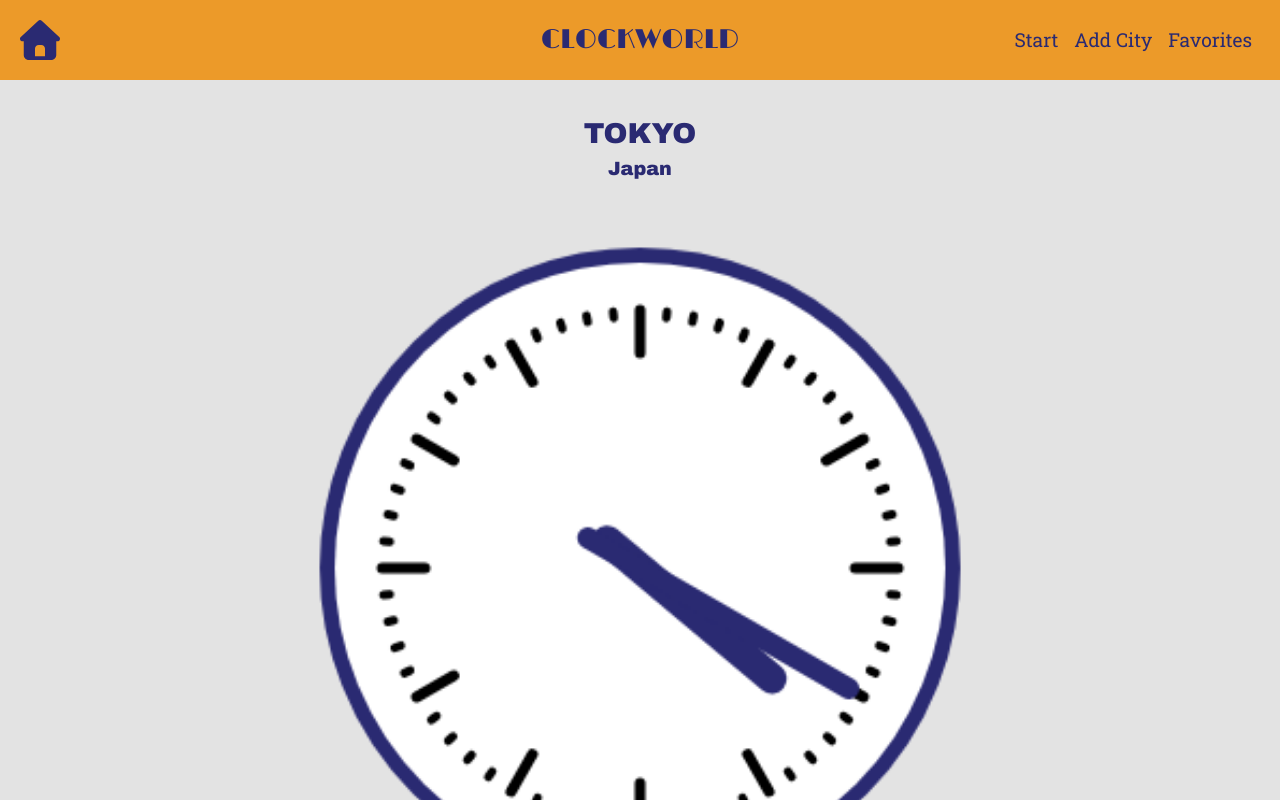
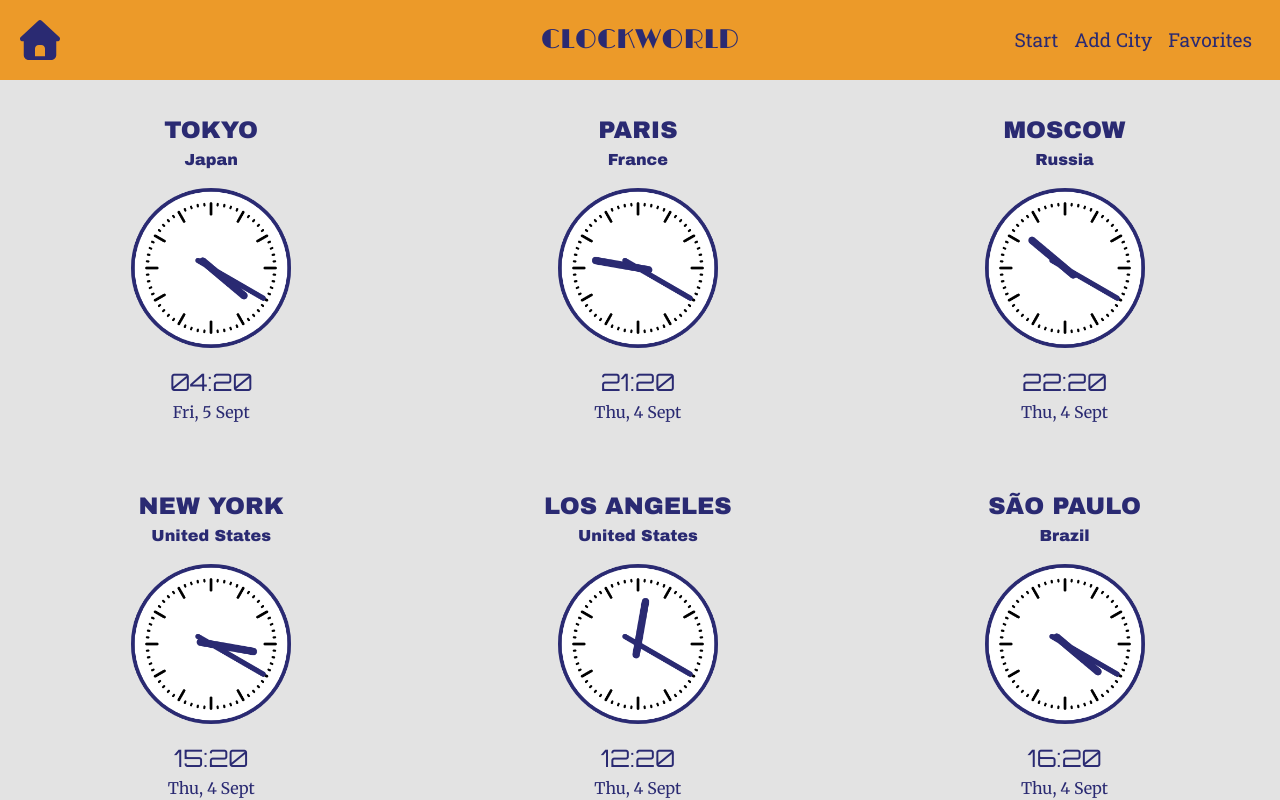
Before and after one commit to Bobbyloo89/CLOCKWORLD, a React (Vite) app: page / in a window 1280 px wide. Shown: the top 800 px of the page. Built offline with nearby package versions, Linux system fonts and the light colour scheme.

Commit message:
Added styling for Home- and Favorites-page in desktop-mode

```diff
--- a/src/index.css
+++ b/src/index.css
@@ -334,7 +334,8 @@ footer {
   padding-top: 4svh;
   padding-bottom: 4svh;
 }
-.city-details-wrapper h2, h3 {
+.city-details-wrapper h2,
+h3 {
   font-family: "Archivo Black", sans-serif;
   font-weight: 400;
   font-style: normal;
@@ -435,4 +436,29 @@ footer {
   #header-menu a:hover {
     background: #009ffd;
   }
+  .home-wrapper,
+  .favorites-wrapper {
+    display: grid;
+    grid-template-columns: 1fr;
+    grid-template-columns: repeat(3, 1fr);
+    align-items: start;
+  }
+  /* ############### STYLING FOR CITYCARDS ############### */
+
+  .city-card-wrapper {
+    width: 33svw;
+    padding-top: 4svh;
+    padding-bottom: 4svh;
+  }
+  .city-card-wrapper h3 {
+    font-size: 1.5rem;
+  }
+  .city-card-wrapper h4 {
+    font-size: 1rem;
+  }
+  .home-wrapper .clock-container,
+  .favorites-wrapper .clock-container {
+    width: 15svw;
+    height: 15svw;
+  }
 }
--- a/src/pages/Favorites.tsx
+++ b/src/pages/Favorites.tsx
@@ -3,7 +3,6 @@ import type { CityEntry } from "../types";
 import { loadUserCities } from "../utils/storage";
 import CityCard from "../components/city/CityCard";
 import { useNavigate } from "react-router-dom";
-
 
 export default function Favorites() {
   const [list, setList] = useState<CityEntry[]>([]);
@@ -18,18 +17,32 @@ export default function Favorites() {
   if (favorites.length === 0) {
     return (
       <main>
-        <p>No favorites yet.</p>
-        <button type="button" onClick={() => navigate("/add")}>Add City</button>
+        <div className="favorites-wrapper">
+          <p>No favorites yet.</p>
+          <button type="button" onClick={() => navigate("/add")}>
+            Add City
+          </button>
+        </div>
       </main>
     );
   }
 
   return (
     <main>
-      {favorites.map((c) => (
-        <CityCard key={`${c.country}__${c.city}`} data={c} />
-      ))}
-      <button className="add-city-button" type="button" onClick={() => navigate("/add")}>Add new city</button>
+      <div className="favorites-wrapper">
+        {favorites.map((c) => (
+          <CityCard key={`${c.country}__${c.city}`} data={c} />
+        ))}
+      </div>
+      <div className="add-city-button-wrapper">
+        <button
+          className="add-city-button"
+          type="button"
+          onClick={() => navigate("/add")}
+        >
+          Add new city
+        </button>
+      </div>
     </main>
   );
 }
--- a/src/pages/Home.tsx
+++ b/src/pages/Home.tsx
@@ -5,16 +5,25 @@ import CityCard from "../components/city/CityCard";
 
 export default function Home() {
   const cities = citiesData as SeedCity[];
-  const featured = cities.filter(c => c.featured === true);
+  const featured = cities.filter((c) => c.featured === true);
   const navigate = useNavigate();
 
   return (
     <main>
-      {featured.map((c) => (
-        <CityCard key={`${c.country}__${c.city}`} data={c} />
-      ))}
-
-      <button className="add-city-button" type="button" onClick={() => navigate("/add")}>Add new city</button>
+      <div className="home-wrapper">
+        {featured.map((c) => (
+          <CityCard key={`${c.country}__${c.city}`} data={c} />
+        ))}
+      </div>
+      <div className="add-city-button-wrapper">
+        <button
+          className="add-city-button"
+          type="button"
+          onClick={() => navigate("/add")}
+        >
+          Add new city
+        </button>
+      </div>
     </main>
   );
 }
```
